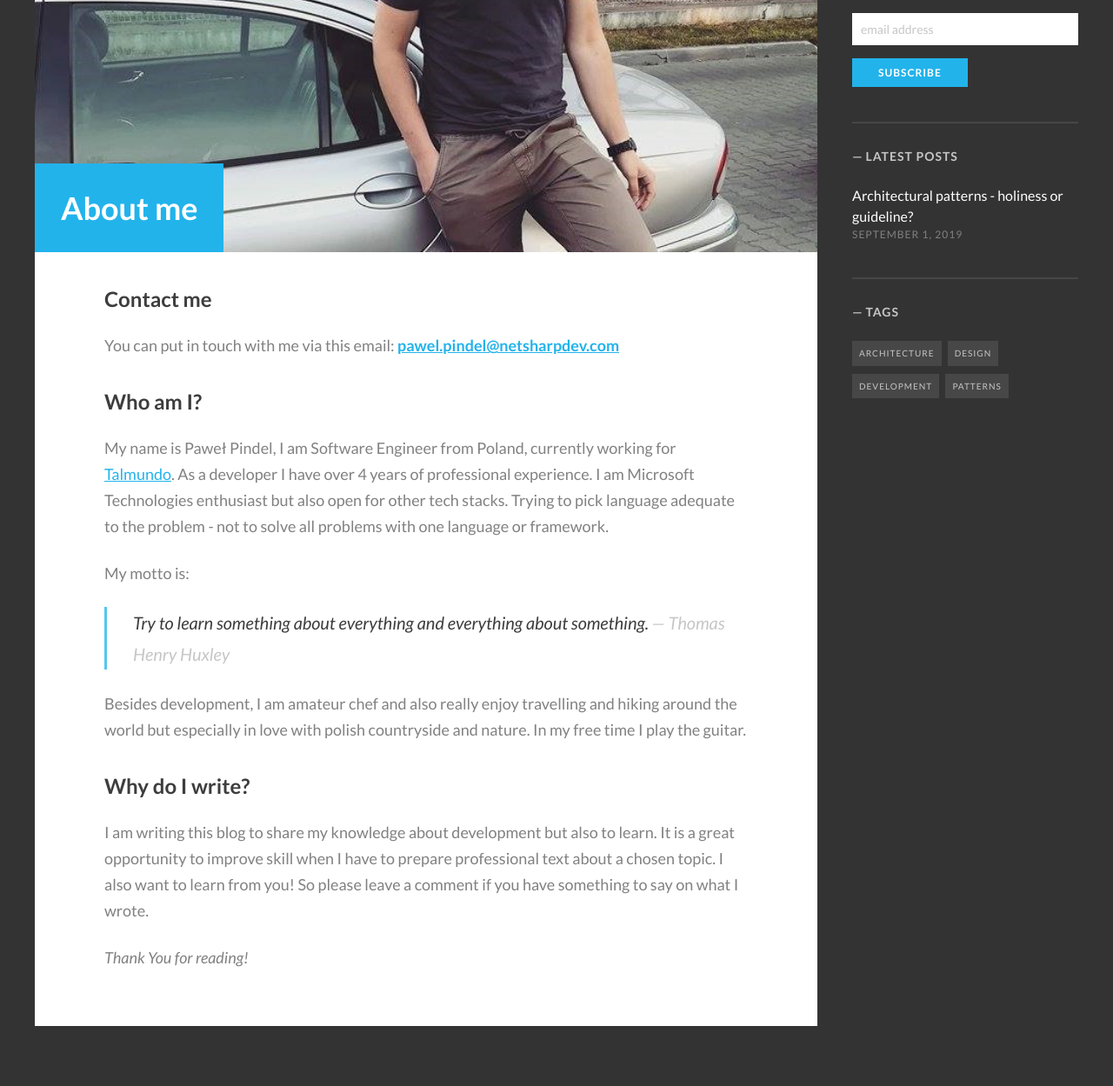
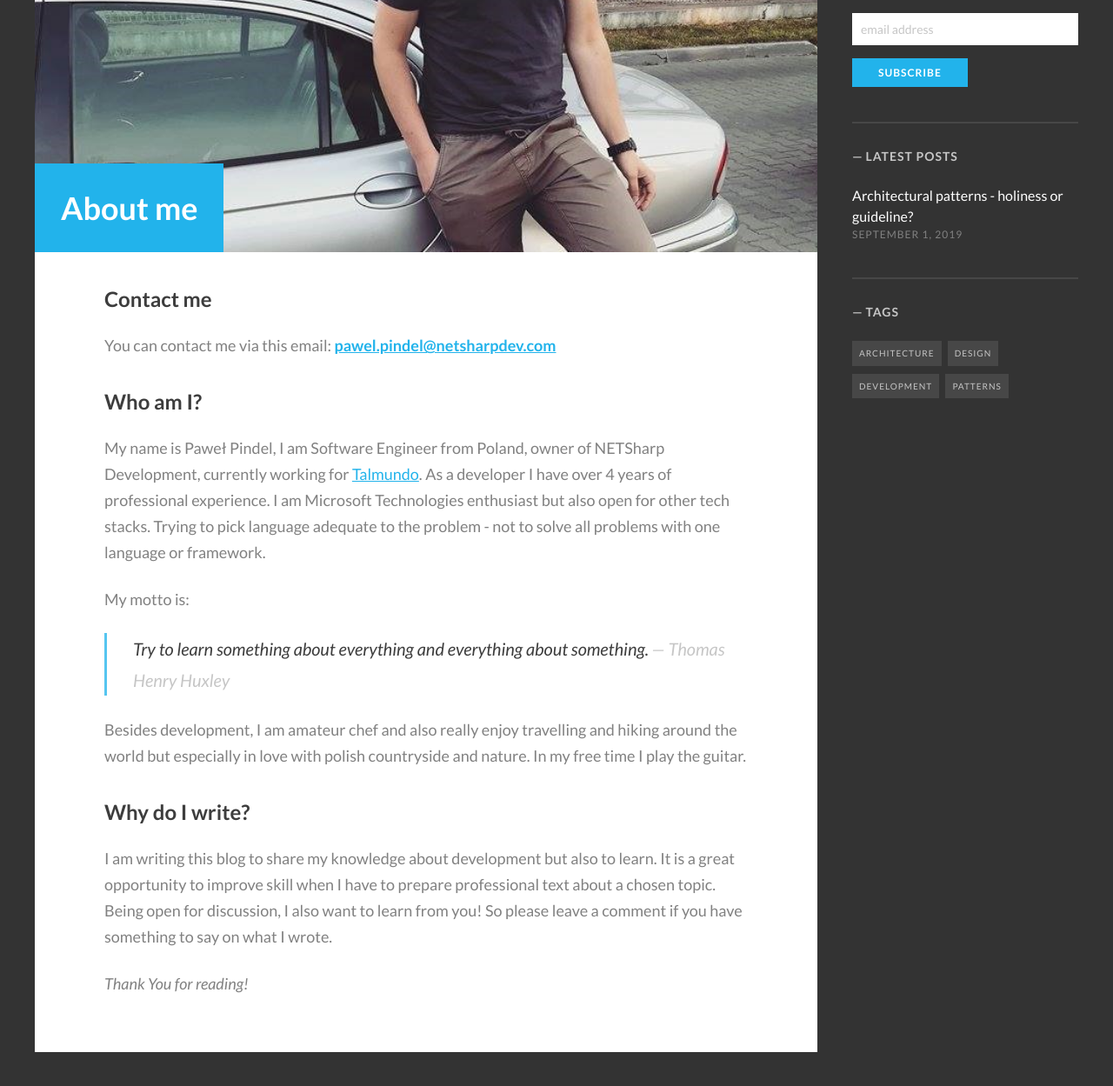
Before and after one commit to NetsharpDEV/netsharpdev.github.io, a Jekyll site: the page built from about.md, in a window 1280 px wide and 1400 px high, scrolled down 695 px, cut to the strip 0-1266 px from the top of the window. Shown: the top 1249 px of the strip at 87% size. Built offline with Jekyll 4.4.1, drawn with Linux system fonts in a browser that asks for light colours; some web fonts are replaced.

Commit message:
Clean up about

```diff
--- a/about.md
+++ b/about.md
@@ -7,11 +7,11 @@ banner_image: aboutPage.jpg
 
 ### Contact me
 
-You can put in touch with me via this email: <a href="mailto:pawel.pindel@netsharpdev.com">**pawel.pindel@netsharpdev.com**</a>
+You can contact me via this email: <a href="mailto:pawel.pindel@netsharpdev.com">**pawel.pindel@netsharpdev.com**</a>
 
 ### Who am I?
 
-My name is Paweł Pindel, I am Software Engineer from Poland, currently working for [Talmundo](https://talmundo.com). As a developer I have over 4 years of professional experience. I am Microsoft Technologies enthusiast but also open for other tech stacks. Trying to pick language adequate to the problem - not to solve all problems with one language or framework.
+My name is Paweł Pindel, I am Software Engineer from Poland, owner of NETSharp Development, currently working for [Talmundo](https://talmundo.com). As a developer I have over 4 years of professional experience. I am Microsoft Technologies enthusiast but also open for other tech stacks. Trying to pick language adequate to the problem - not to solve all problems with one language or framework.
 
 My motto is:
 >Try to learn something about everything and everything about something. <cite>― Thomas Henry Huxley</cite>
@@ -20,6 +20,6 @@ Besides development, I am amateur chef and also really enjoy travelling and hiki
 
 ### Why do I write?
 
-I am writing this blog to share my knowledge about development but also to learn. It is a great opportunity to improve skill when I have to prepare professional text about a chosen topic. I also want to learn from you! So please leave a comment if you have something to say on what I wrote.
+I am writing this blog to share my knowledge about development but also to learn. It is a great opportunity to improve skill when I have to prepare professional text about a chosen topic. <br>Being open for discussion, I also want to learn from you! So please leave a comment if you have something to say on what I wrote.
 
 *Thank You for reading!*
```
